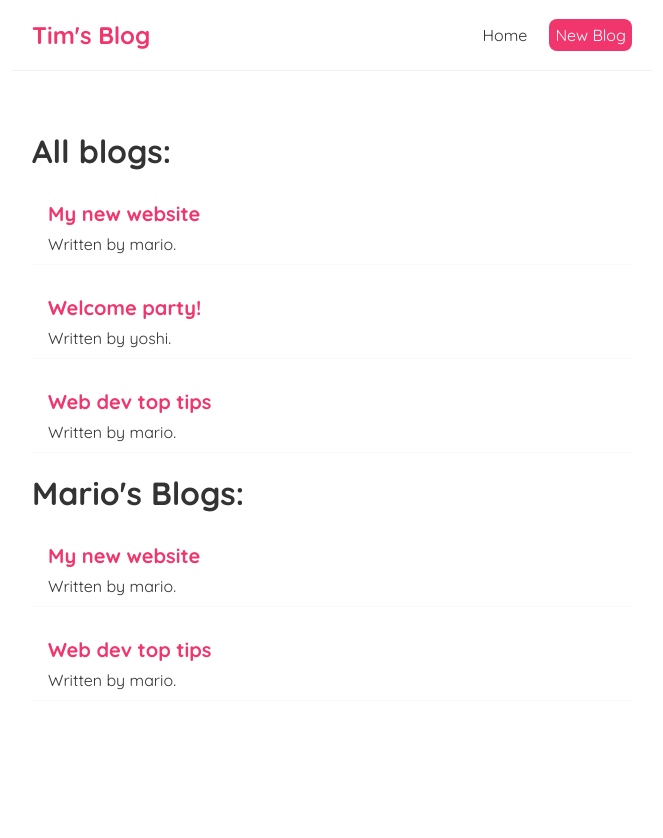
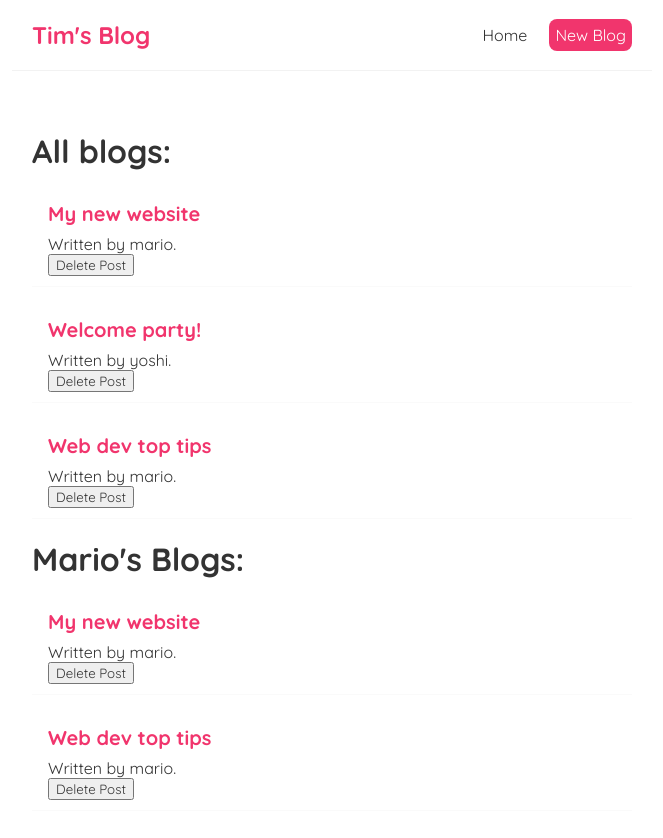
Before and after one commit to tGitm/React-JS, a React (Create React App) app in the folder first-blog/: page / in a window 1280 px wide. Shown: the top 838 px of the page, without its empty margins (308-971 px from the left). Before the commit the page ends 800 px from the top, so only its background shows below. Built offline with nearby package versions, Linux system fonts and the light colour scheme; the HTML template or start-up script is replaced by a standard one.

Commit message:
Example of function Prop

```diff
--- a/first-blog/src/BlogList.jsx
+++ b/first-blog/src/BlogList.jsx
@@ -1,4 +1,4 @@
-const BlogList = ({blogs, title}) => {   //props pomeni da bom dobil blogs iz home.jsx tuki in bom lahko uporablu
+const BlogList = ({blogs, title, handleDelete}) => {   //props pomeni da bom dobil blogs iz home.jsx tuki in bom lahko uporablu
     //const blogs = props.blogs;
     //const title = props.title;
 
@@ -6,9 +6,10 @@
         <div className="home">
           <h1>{title}  </h1>
         {blogs.map((blog) => (  //loop čez seznam in outputa list
-          <div className="blog-preview" key={blog.id}> {/*react rabi key, da tracka items*/}
+          <div className="blog-preview" key={blog.id}> {/*react rabi key, da tracka items vsak blog ima svoj ID*/}
             <h2>{blog.title}</h2>
             <p>Written by {blog.author}.</p>
+            <button onClick={() => handleDelete(blog.id)}>Delete Post</button>
           </div>
         ))}
         </div>
--- a/first-blog/src/Home.js
+++ b/first-blog/src/Home.js
@@ -10,10 +10,14 @@
       ]
     );
 
+    const handleDelete = (id) => {
+      const newBlogs = blogs.filter(blog => blog.id !== id); //vrnem new filtered array based on original array
+      setBlogs(newBlogs); //blogu nastavim novo vrednost, če je id enak id-ju v tabeli se zbriše
+    }
 
     return (
       <div className="home">
-       <BlogList blogs={blogs} title="All blogs:"/>  {/* prop - more reusable, lahko kopiramo, itd... */}
+       <BlogList blogs={blogs} title="All blogs:" handleDelete={handleDelete}/>  {/* prop - more reusable, lahko kopiramo, itd... */}
        <BlogList blogs={blogs.filter((blog) => blog.author === 'mario')} title="Mario's Blogs:"/>  {/* prop - filtered samo za mario */}
       </div>
     );
```
